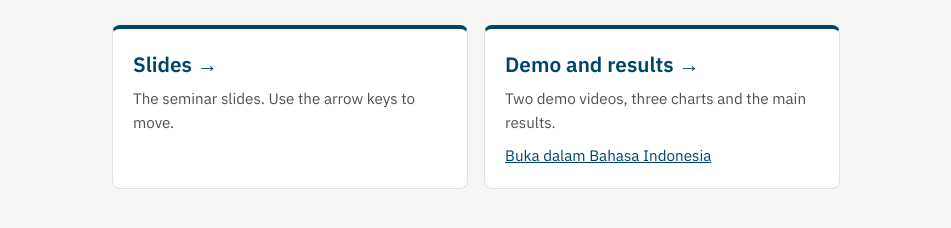
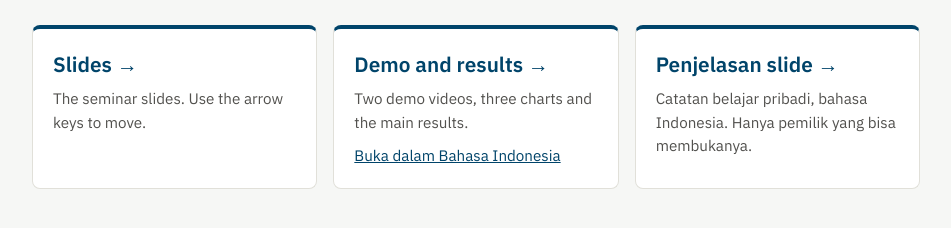
Before and after one commit to raghdac/tracker-heatmap, a plain HTML site: page index.html in a window 1280 px wide. Shown: the part 386-614 px from the top of the page, without its empty margins (164-1115 px from the left). Drawn offline with Linux system fonts and the light colour scheme.

Commit message:
Add a link to the private slide notes on the start page
Co-Authored-By: Claude Fable 5.2 <noreply@anthropic.com>

```diff
--- a/index.html
+++ b/index.html
@@ -7,8 +7,9 @@
 <title>Tracker Heatmap Benchmark</title>
 <link rel="stylesheet" href="https://fonts.googleapis.com/css2?family=IBM+Plex+Mono:wght@400;500&family=IBM+Plex+Sans:wght@400;500;600&display=swap">
 <style>
-  /* Start page of the short link: one question and two choices (slides, demo and results).
-     Published as index.html; the results page is in results/ and the slides are in slides/. */
+  /* Start page of the short link: one question and three choices (slides, demo and results, private slide notes).
+     Published as index.html; the results page is in results/ and the slides are in slides/.
+     The slide notes are a private page on claude.ai: the link is shown here, but only the owner can open it. */
   :root {
     --bg: #f6f7f5;
     --surface: #ffffff;
@@ -22,7 +23,7 @@
     color-scheme: light;
   }
   body { margin: 0; background: var(--bg); color: var(--ink); font-family: var(--sans); font-size: 17px; line-height: 1.55; }
-  .page { max-width: 760px; margin: 0 auto; min-height: 100vh; box-sizing: border-box; padding-block: 48px;
+  .page { max-width: 920px; margin: 0 auto; min-height: 100vh; box-sizing: border-box; padding-block: 48px;
           padding-left: max(16px, env(safe-area-inset-left, 0px)); padding-right: max(16px, env(safe-area-inset-right, 0px));
           display: flex; flex-direction: column; justify-content: center; gap: 28px; }
   header { display: flex; flex-direction: column; gap: 12px; }
@@ -60,6 +61,10 @@
       <span>Two demo videos, three charts and the main results.</span>
       <a class="alt" href="results/?lang=id">Buka dalam Bahasa Indonesia</a>
     </div>
+    <div class="choice">
+      <a class="main" href="https://claude.ai/artifact/4HqkFxnURVg9HYfR1ioJXQ">Penjelasan slide</a>
+      <span>Catatan belajar pribadi, bahasa Indonesia. Hanya pemilik yang bisa membukanya.</span>
+    </div>
   </main>
 </div>
 </body>
```
